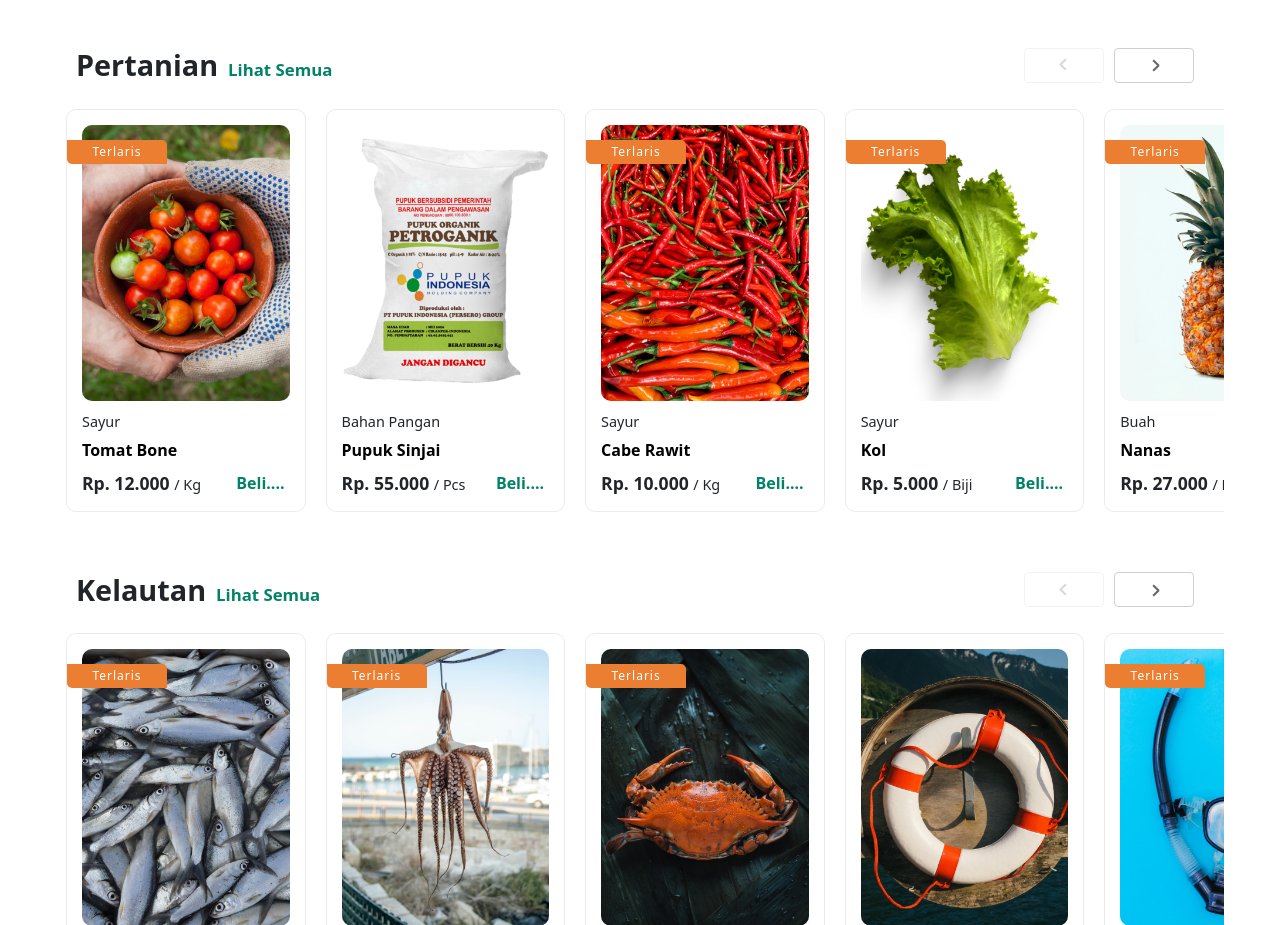
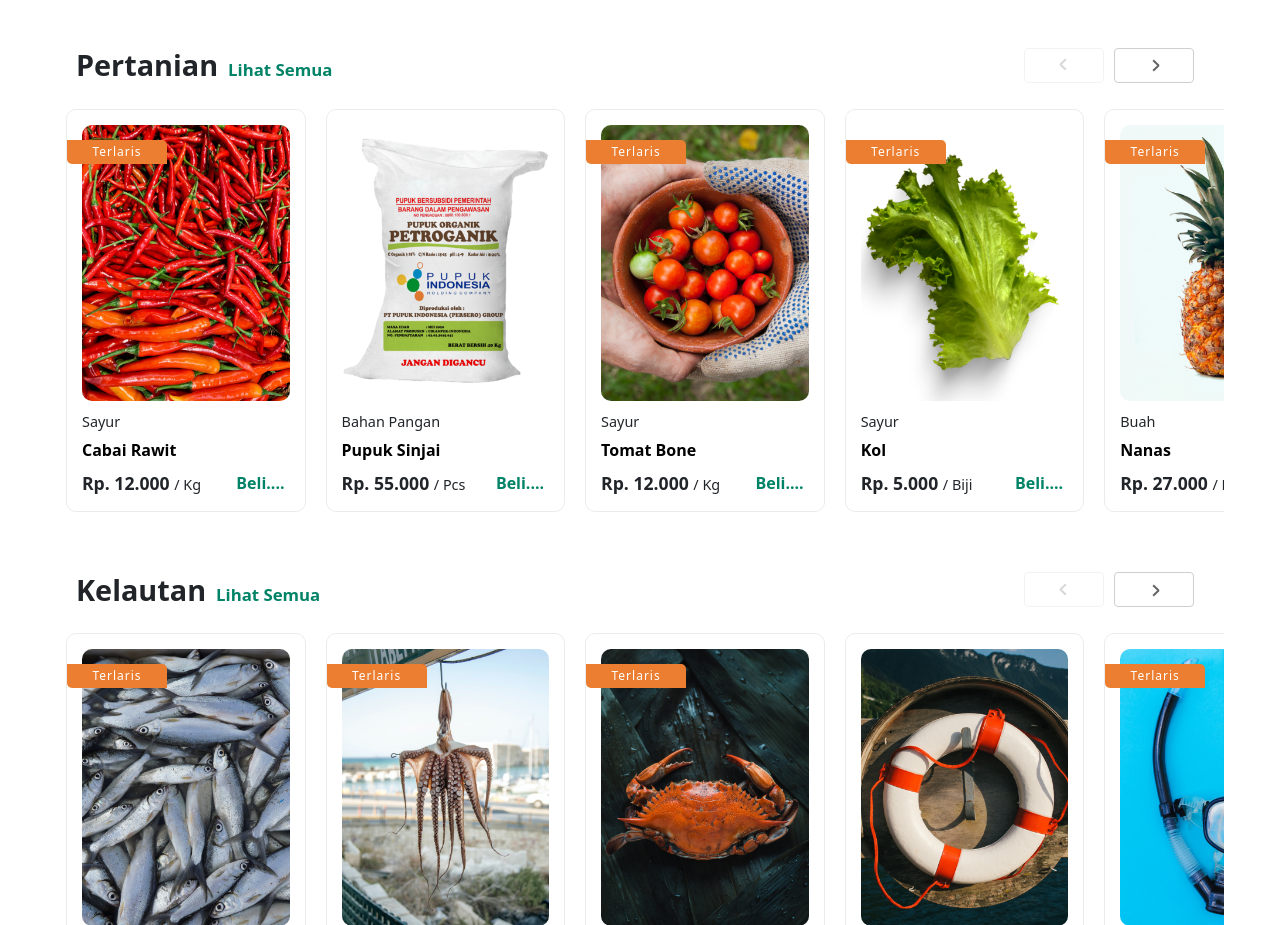
Before and after one commit to apiip0709/AgroShop, a plain HTML site: page index.html in a window 1280 px wide. Shown: the part 960-1885 px from the top of the page. Drawn offline with nearby package versions, Linux system fonts and the light colour scheme.

Commit message:
update cabai ke tomat

```diff
--- a/index.html
+++ b/index.html
@@ -173,7 +173,7 @@
           <div class="p-img-container">
             <div class="p-img">
               <a href="">
-                <img src="img/pertanian/tomat_bone.png" class="p-img-front" alt="">
+                <img src="img/pertanian/cabe_merah.png" class="p-img-front" alt="">
               </a>
             </div>
           </div>
@@ -182,7 +182,7 @@
               <span>Sayur</span>
             </div>
             <a href="" class="product-title">
-              Tomat Bone
+              Cabai Rawit
             </a>
             <div class="price-buy">
               <span class="p-price">Rp. 12.000 <span class="qty">/ Kg</span></span>
@@ -219,7 +219,7 @@
           <div class="p-img-container">
             <div class="p-img">
               <a href="deskbuy.html">
-                <img src="img/pertanian/cabe_merah.png" class="p-img-front" alt="">
+                <img src="img/pertanian/tomat_bone.png" class="p-img-front" alt="">
               </a>
             </div>
           </div>
@@ -228,10 +228,10 @@
               <span>Sayur</span>
             </div>
             <a href="deskbuy.html" class="product-title">
-              Cabe Rawit
+              Tomat Bone
             </a>
             <div class="price-buy">
-              <span class="p-price">Rp. 10.000 <span class="qty">/ Kg</span></span>
+              <span class="p-price">Rp. 12.000 <span class="qty">/ Kg</span></span>
               <a href="deskbuy.html" class="p-buy-btn">Beli....</a>
             </div>
           </div>
```
Also changed, not shown: pertanian.html (+5 -5 lines).
